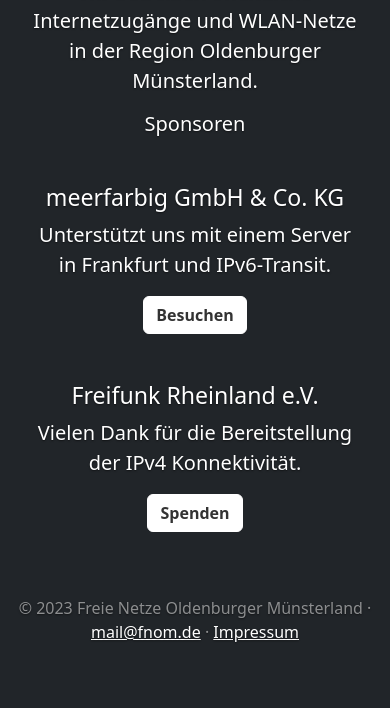
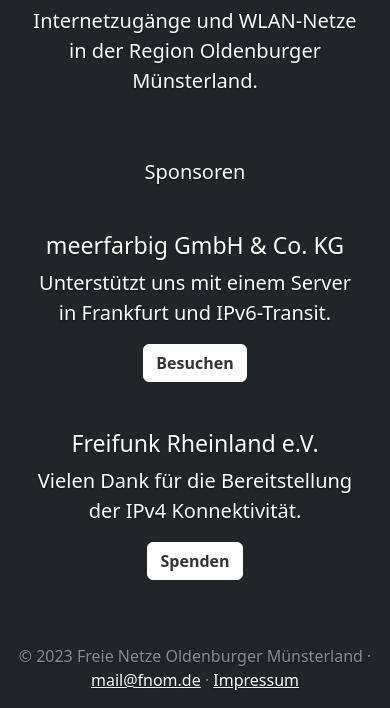
Before and after one commit to Freie-Netze-Oldenburger-Munsterland/website, a plain HTML site: page static/index.html in a window 390 px wide. Shown: the part 218-926 px from the top of the page. Before the commit the page ends 878 px from the top, so only its background shows below. Drawn offline with Linux system fonts and the light colour scheme.

Commit message:
Fix margin on small screens

```diff
--- a/static/index.html
+++ b/static/index.html
@@ -38,7 +38,7 @@
                     </section>
 
                     <section>
-                        <h5 class="mb-5">Sponsoren</h5>
+                        <h5 class="my-5">Sponsoren</h5>
 
                         <h3>meerfarbig GmbH & Co. KG</h3>
                         <p class="lead">Unterstützt uns mit einem Server in Frankfurt und IPv6-Transit.</p>
```
